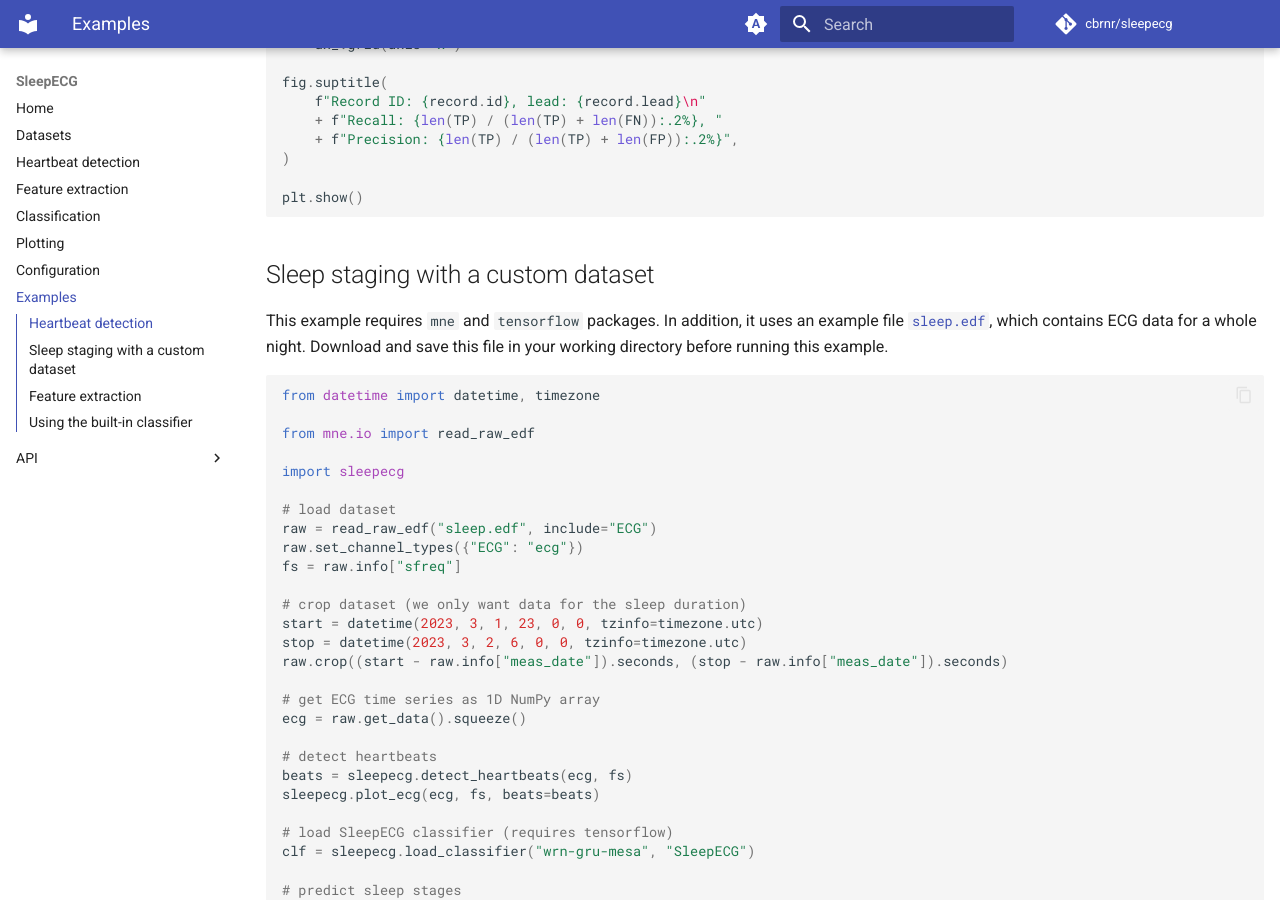
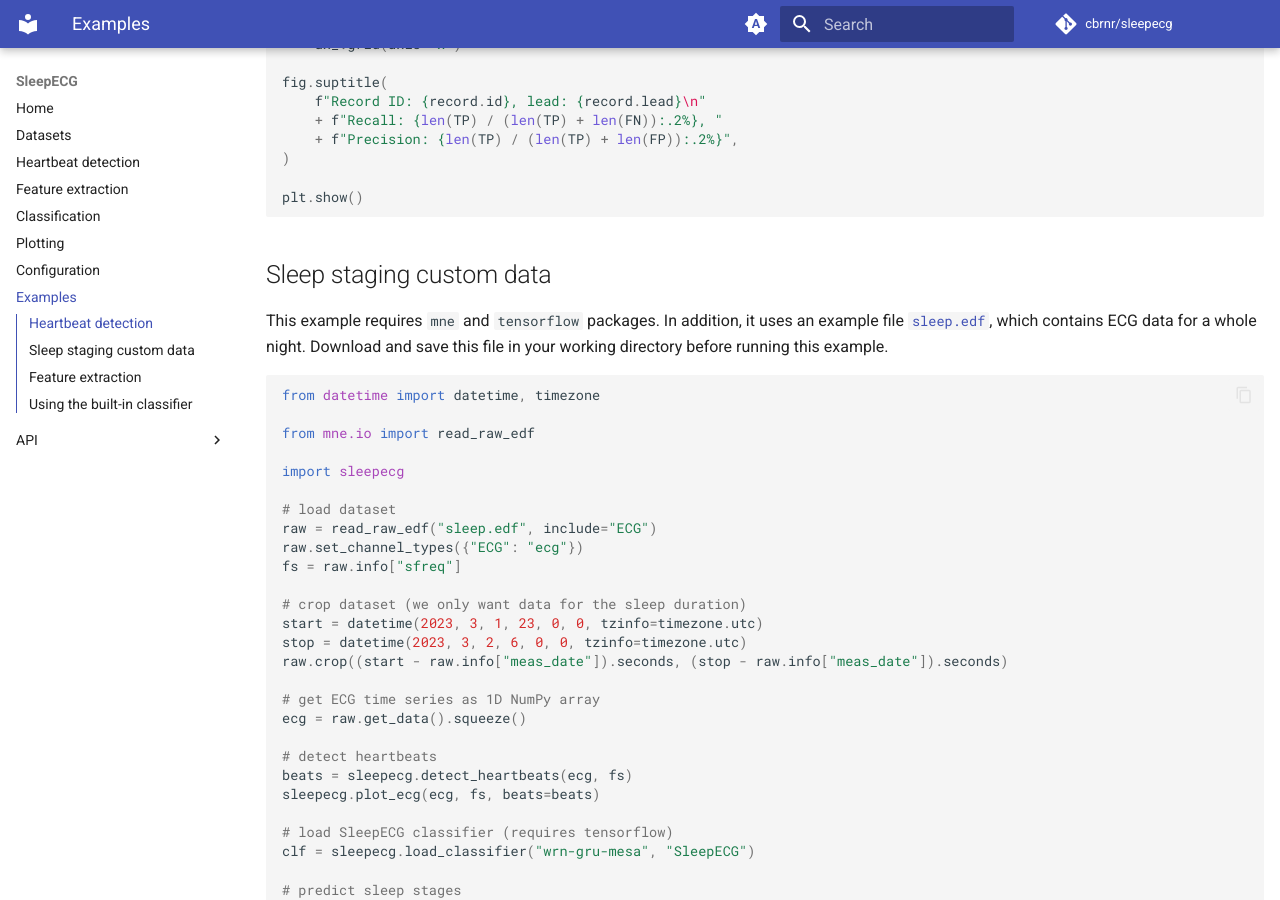
Before and after one commit to cbrnr/sleepecg, an MkDocs documentation site: the page built from docs/examples.md, in a window 1280 px wide and 900 px high, scrolled down 1519 px. Built offline with MkDocs 1.6.1 and Material for MkDocs 9.7.7, drawn with Linux system fonts in a browser that asks for light colours; comment, search, counter and statistics services are not loaded.

Commit message:
Shorter title

````diff
--- a/docs/examples.md
+++ b/docs/examples.md
@@ -84,7 +84,7 @@ plt.show()
 ```
 
 
-## Sleep staging with a custom dataset
+## Sleep staging custom data
 
 This example requires `mne` and `tensorflow` packages. In addition, it uses an example file [`sleep.edf`](https://osf.io/download/mx7av/), which contains ECG data for a whole night. Download and save this file in your working directory before running this example.
 
````
